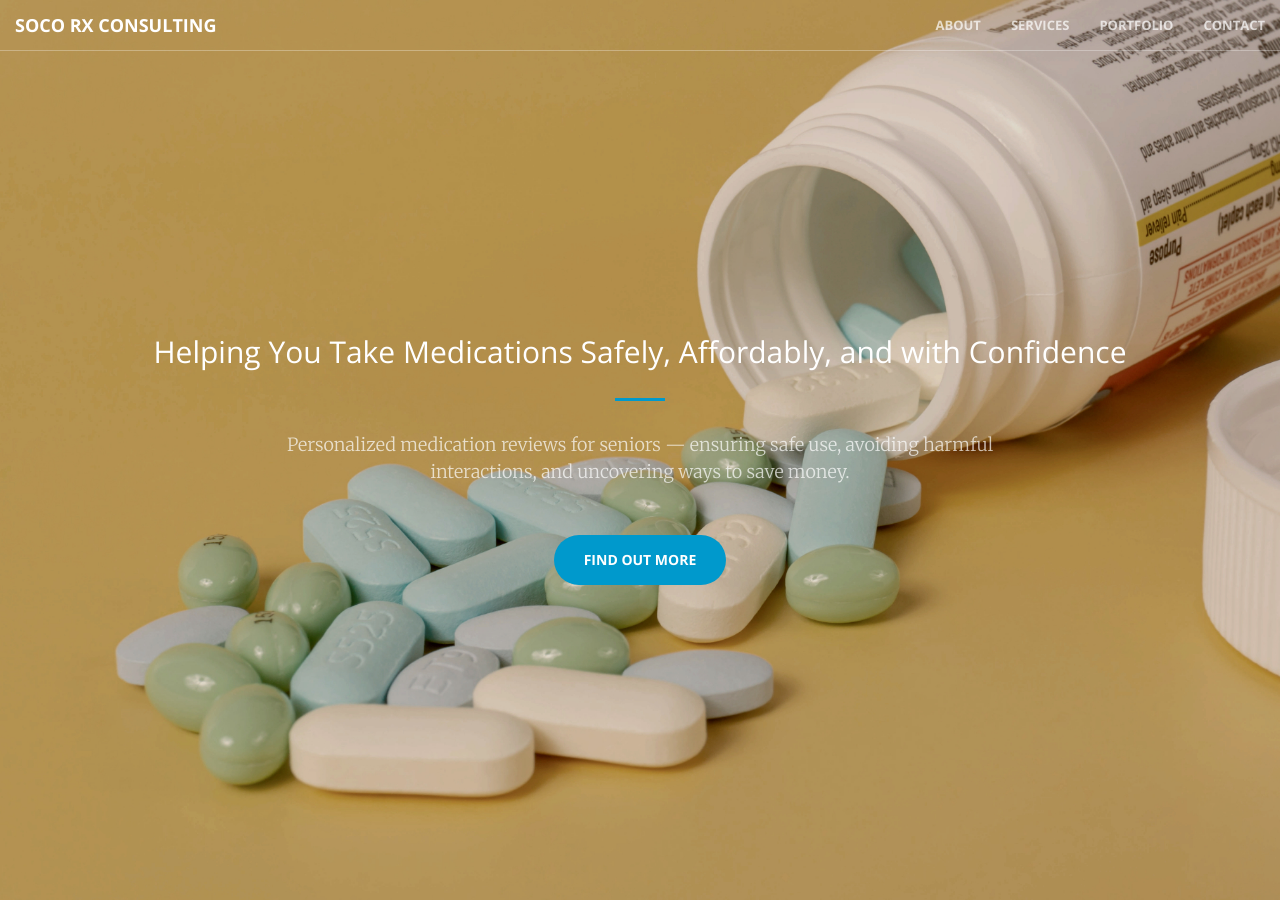
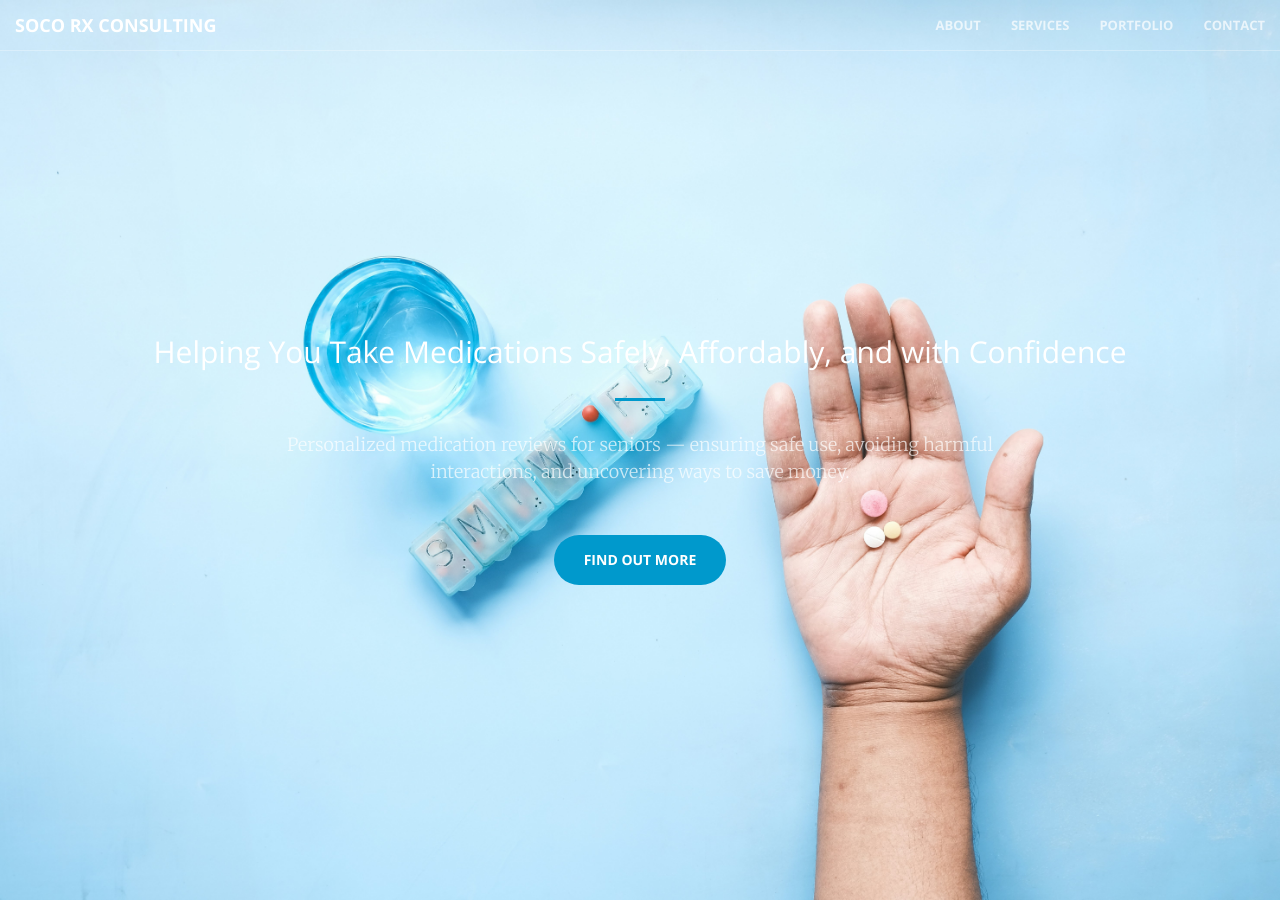
Before and after one commit to edlavalette/edlavalette.github.io, a Jekyll site: the page built from index.html, in a window 1280 px wide and 900 px high. Built offline with Jekyll 4.4.1, drawn with Linux system fonts in a browser that asks for light colours.

Commit message:
Update _base.scss

```diff
--- a/_sass/_base.scss
+++ b/_sass/_base.scss
@@ -155,7 +155,7 @@ header {
     min-height: auto;
     @include background-cover;
     background-position: center;
-    background-image: url('../img/yellowbottledark.jpg');
+    background-image: url('../img/bluehand.jpg');
     text-align: center;
     color: white;
     .header-content {
```
